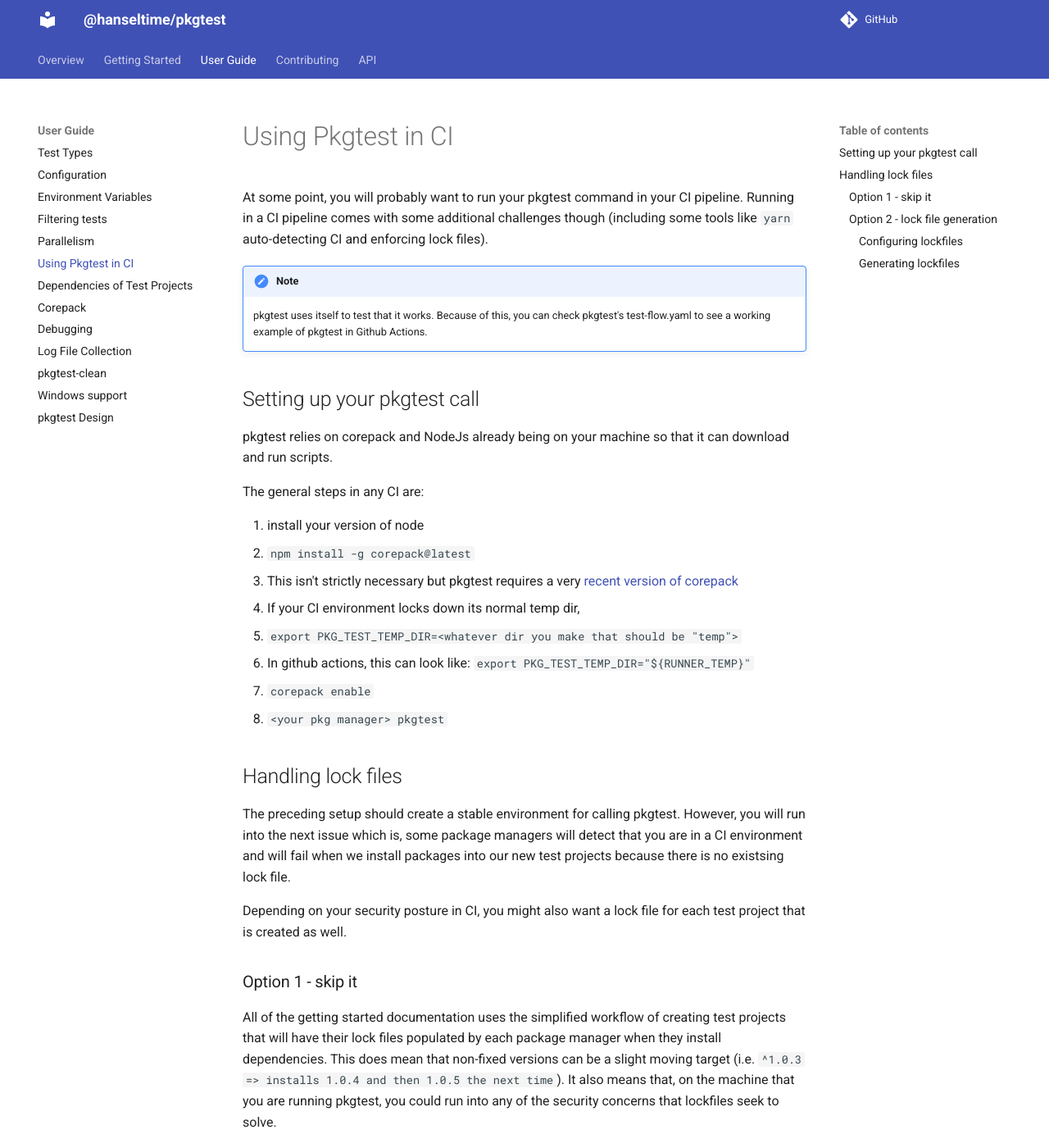
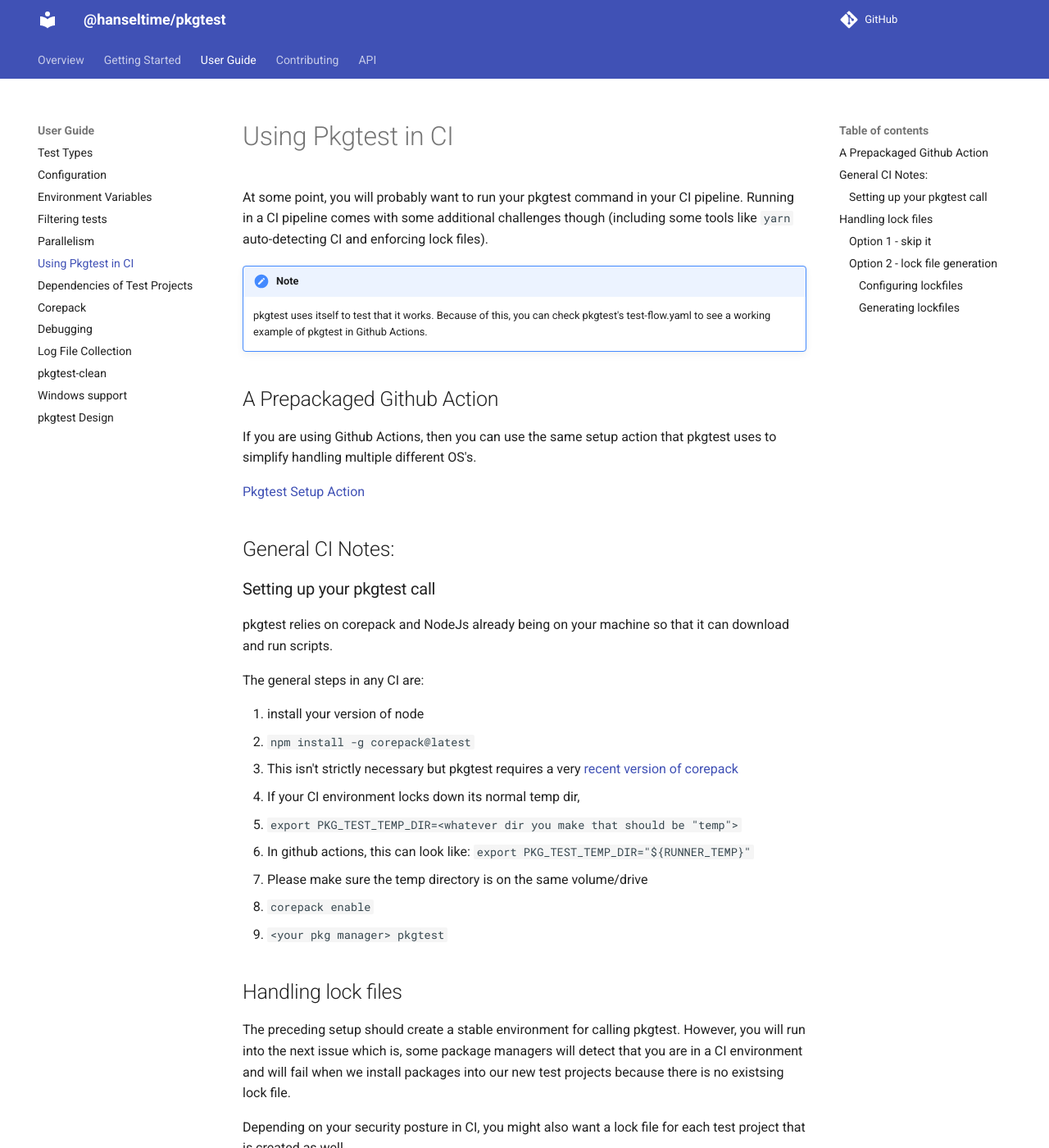
Before and after one commit to HanseltimeIndustries/pkgtest, an MkDocs documentation site: the page built from docs/User Guide/5-ci.md, in a window 1280 px wide and 1400 px high. Shown: the whole window at 82% size. Built offline with MkDocs 1.6.1 and Material for MkDocs 9.7.7, drawn with Linux system fonts in a browser that asks for light colours; comment, search, counter and statistics services are not loaded; the version menu is left out.

Commit message:
docs: add note about github action

```diff
--- a/docs/User Guide/5-ci.md
+++ b/docs/User Guide/5-ci.md
@@ -8,7 +8,16 @@ with some additional challenges though (including some tools like `yarn` auto-de
     pkgtest uses itself to test that it works.  Because of this, you can check pkgtest's test-flow.yaml to see a working
     example of pkgtest in Github Actions.
 
-## Setting up your pkgtest call
+## A Prepackaged Github Action
+
+If you are using Github Actions, then you can use the same setup action that pkgtest uses to simplify handling multiple
+different OS's.
+
+[Pkgtest Setup Action](https://github.com/HanseltimeIndustries/pkgtest-setup-action)
+
+## General CI Notes:
+
+### Setting up your pkgtest call
 
 pkgtest relies on corepack and NodeJs already being on your machine so that it can download and run scripts.
 
@@ -20,6 +29,7 @@ The general steps in any CI are:
 3. If your CI environment locks down its normal temp dir,
    1. `export PKG_TEST_TEMP_DIR=<whatever dir you make that should be "temp">`
    2. In github actions, this can look like: `export PKG_TEST_TEMP_DIR="${RUNNER_TEMP}"`
+   3. Please make sure the temp directory is on the same volume/drive
 4. `corepack enable`
 5. `<your pkg manager> pkgtest`
 
```
Also changed, not shown: 1 other file.
